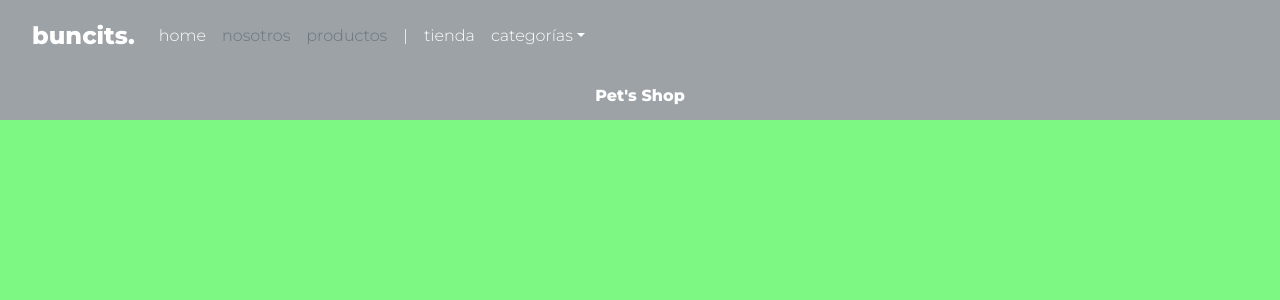
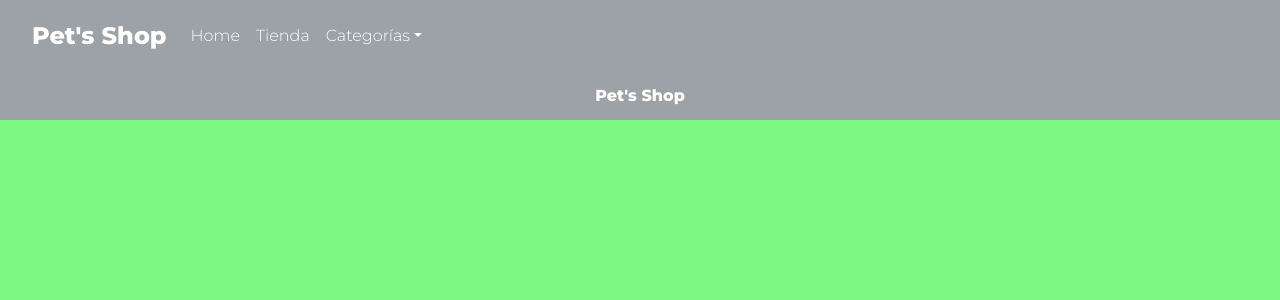
Before and after one commit to leanlopez89/IdeaLopez, a React (Create React App) app: page /cart in a window 1280 px wide. Shown: the top 300 px of the page. Built offline with nearby package versions, Linux system fonts and the light colour scheme.

Commit message:
Resolviendo conflictos

```diff
--- a/package.json
+++ b/package.json
@@ -14,6 +14,7 @@
     "react-icons-kit": "^2.0.0",
     "react-router-dom": "^6.3.0",
     "react-scripts": "5.0.1",
+    "react-scroll": "^1.8.7",
     "web-vitals": "^2.1.4"
   },
   "scripts": {
--- a/src/Firebase.js
+++ b/src/Firebase.js
@@ -1,15 +1,16 @@
-import firebase from "firebase/app";
-import "firebase/firestore";
+import firebase from 'firebase/compat/app';
+import 'firebase/compat/auth';
+import 'firebase/compat/firestore';
 
-const firebaseConfig = {
-    apiKey: "AIzaSyBFnCAk8Kd3uYu-bKUAopGxaLZLWKVMUu0",
-    authDomain: "reactecommerce-7710e.firebaseapp.com",
-    projectId: "reactecommerce-7710e",
-    storageBucket: "reactecommerce-7710e.appspot.com",
-    messagingSenderId: "102683451252",
-    appId: "1:102683451252:web:bf75b3e921d32820ee5621",
-    measurementId: "G-CZR9DH09L6"
-  };
+var firebaseConfig = {
+  apiKey: "AIzaSyC-fgKG5DVlM1bcdnCSFGooZRcnnaDoXx0",
+  authDomain: "buncits-41df0.firebaseapp.com",
+  projectId: "buncits-41df0",
+  storageBucket: "buncits-41df0.appspot.com",
+  messagingSenderId: "1000442280075",
+  appId: "1:1000442280075:web:2386ed9af7d05059287c8e",
+};
+
 
 // Initialize Firebase
 const fb = firebase.initializeApp(firebaseConfig);
--- a/src/components/Cart/Cart.jsx
+++ b/src/components/Cart/Cart.jsx
@@ -1,5 +1,5 @@
 import React, { useContext, useState, useEffect } from "react";
-import { useHistory } from "react-router-dom";
+import { useLocation } from "react-router-dom";
 import { SiteContext } from "../../context/SiteContext";
 import Checkout from "../Checkout/Checkout";
 import "./Cart.css";
@@ -20,7 +20,7 @@ const Cart = () => {
     setIsInHome(false);
   }, [setIsInStore, setIsInHome]);
 
-  const history = useHistory();
+  const history = useLocation();
 
   const [checkout, setCheckout] = useState(false);
 
--- a/src/components/Checkout/Checkout.jsx
+++ b/src/components/Checkout/Checkout.jsx
@@ -1,5 +1,5 @@
 import React, { useContext, useState } from "react";
-import { useHistory } from "react-router-dom";
+import { useLocation } from "react-router-dom";
 import { SiteContext } from "../../context/SiteContext";
 import { db } from "../../Firebase";
 import OrderDetail from "./CheckoutComponents/OrderDetail";
@@ -63,7 +63,7 @@ const Checkout = () => {
   };
 
   // STEP 4 - CLEAR CART - BACK TO HOMEPAGE
-  const history = useHistory();
+  const history = useLocation();
   const finishShopping = () => {
     history.push("/");
     clearCart();
--- a/src/components/NavBar/Navbar.jsx
+++ b/src/components/NavBar/Navbar.jsx
@@ -11,7 +11,7 @@ const NavBar = () => {
   return (
     <nav className="navbar navbar-expand-lg" id="navbar">
       <Link to="/" className="navbar-brand">
-        buncits.
+        Pet's Shop
       </Link>
 
       <button
@@ -28,28 +28,11 @@ const NavBar = () => {
       <div className="collapse navbar-collapse" id="navbarNavDropdown">
         <ul className="navbar-nav">
           <Link to="/" className="nav-item nav-link">
-            home
+            Home
           </Link>
-          <ScrollLink
-            to="nosotros"
-            className={
-              isInHome ? "nav-item nav-link" : "nav-item nav-link disabled"
-            }
-            smooth={true}
-          >
-            nosotros
-          </ScrollLink>
-          <ScrollLink
-            to="productos"
-            className={
-              isInHome ? "nav-item nav-link" : "nav-item nav-link disabled"
-            }
-            smooth={true}
-          >
-            productos
-          </ScrollLink>
+
           <Link to="/store" className="nav-item nav-link store">
-            <span>|</span>tienda
+            Tienda
           </Link>
           <li className="nav-item dropdown">
             <Link
@@ -61,26 +44,26 @@ const NavBar = () => {
               aria-haspopup="true"
               aria-expanded="false"
             >
-              categorías
+              Categorías
             </Link>
             <div
               className="dropdown-menu"
               aria-labelledby="navbarDropdownMenuLink"
             >
-              <Link to="/sofas" className="dropdown-item">
-                sofás
+              <Link to="/alimentos" className="dropdown-item">
+                Alimentos
               </Link>
-              <Link to="/sillas" className="dropdown-item">
-                sillas / sillones
+              <Link to="/accesorios" className="dropdown-item">
+                Accesorios
               </Link>
-              <Link to="/estanterias" className="dropdown-item">
-                estanterías
+              <Link to="/juguetes" className="dropdown-item">
+                Juguetes
               </Link>
-              <Link to="/gabinetes" className="dropdown-item">
-                gabinetes
+              <Link to="/camas" className="dropdown-item">
+                Camas y casas
               </Link>
-              <Link to="/lamparas" className="dropdown-item">
-                lámparas
+              <Link to="/salud" className="dropdown-item">
+                Salud
               </Link>
             </div>
           </li>
```
Also changed, not shown: 1 other file (tests, documents, lock files or other folders).
